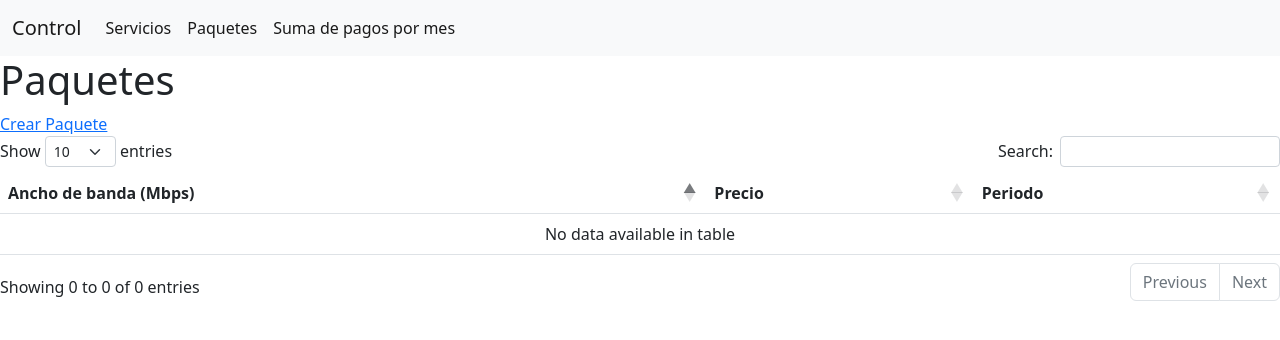
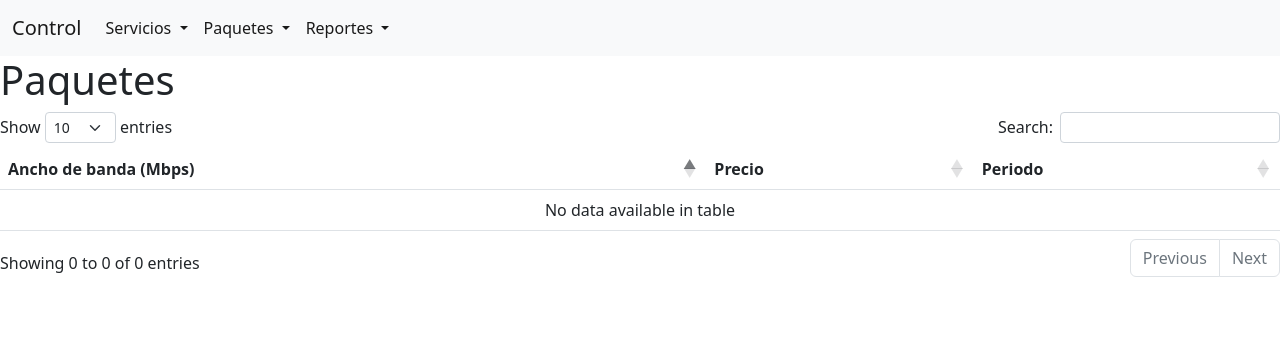
Before and after one commit to dxviidmg/internet-rent-control, a Django app: page /package-list/ in a window 1280 px wide. Shown: the top 340 px of the page. Run offline with Django 3.2, Linux system fonts and the light colour scheme; data that the repository does not hold is empty; some libraries are stand-ins or nearby versions.

Commit message:
change menu

```diff
--- a/packages/templates/packages/package_list.html
+++ b/packages/templates/packages/package_list.html
@@ -3,8 +3,6 @@
 {%block title%}Paquetes{%endblock title%}
 
 {%block content%}
-
-<a href="{%url 'packages:package-create'%}">Crear Paquete</a>
 
 <table class="table" id="package-list-table">
     <thead>
--- a/services/templates/services/service_list.html
+++ b/services/templates/services/service_list.html
@@ -3,8 +3,6 @@
 {%block title%}Servicios{%endblock title%}
 
 {%block content%}
-
-<h3><a href="{%url 'services:service-create'%}">Crear servicio</a></h3>
 
 <table class="table" id="service-list-table">
     <thead>
--- a/templates/base.html
+++ b/templates/base.html
@@ -22,14 +22,32 @@
             </button>
             <div class="collapse navbar-collapse" id="navbarNav">
                 <ul class="navbar-nav">
-                    <li class="nav-item">
-                        <a class="nav-link active" aria-current="page" href="{%url 'services:service-list'%}">Servicios</a>
+                    <li class="nav-item dropdown">
+                        <a class="nav-link dropdown-toggle active" href="#" id="navbarDropdown" role="button" data-bs-toggle="dropdown" aria-expanded="false">
+                          Servicios
+                        </a>
+                        <ul class="dropdown-menu" aria-labelledby="navbarDropdown">
+                          <li><a class="dropdown-item" href="{%url 'services:service-create'%}">Crear</a></li>
+                          <li><a class="dropdown-item" href="{%url 'services:service-list'%}">Lista</a></li>
+                        </ul>
                     </li>
-                    <li class="nav-item">
-                        <a class="nav-link active" href="{%url 'packages:package-list'%}">Paquetes</a>
+                    <li class="nav-item dropdown">
+                        <a class="nav-link dropdown-toggle active" href="#" id="navbarDropdown" role="button" data-bs-toggle="dropdown" aria-expanded="false">
+                          Paquetes
+                        </a>
+                        <ul class="dropdown-menu" aria-labelledby="navbarDropdown">
+                          <li><a class="dropdown-item" href="{%url 'packages:package-create'%}">Crear</a></li>
+                          <li><a class="dropdown-item" href="{%url 'packages:package-list'%}">Lista</a></li>
+                        </ul>
                     </li>
-                    <li class="nav-item">
-                        <a class="nav-link active" href="{%url 'payments:payments-sum-by-month-list'%}">Suma de pagos por mes</a>
+                    <li class="nav-item dropdown">
+                        <a class="nav-link dropdown-toggle active" href="#" id="navbarDropdown" role="button" data-bs-toggle="dropdown" aria-expanded="false">
+                          Reportes
+                        </a>
+                        <ul class="dropdown-menu" aria-labelledby="navbarDropdown">
+                          <li><a class="dropdown-item" href="{%url 'payments:payments-sum-by-month-list'%}">Suma de pagos por mes</a></li>
+                          <li><a class="dropdown-item" href="">Excel socio</a></li>
+                        </ul>
                     </li>
                 </ul>
             </div>
```
